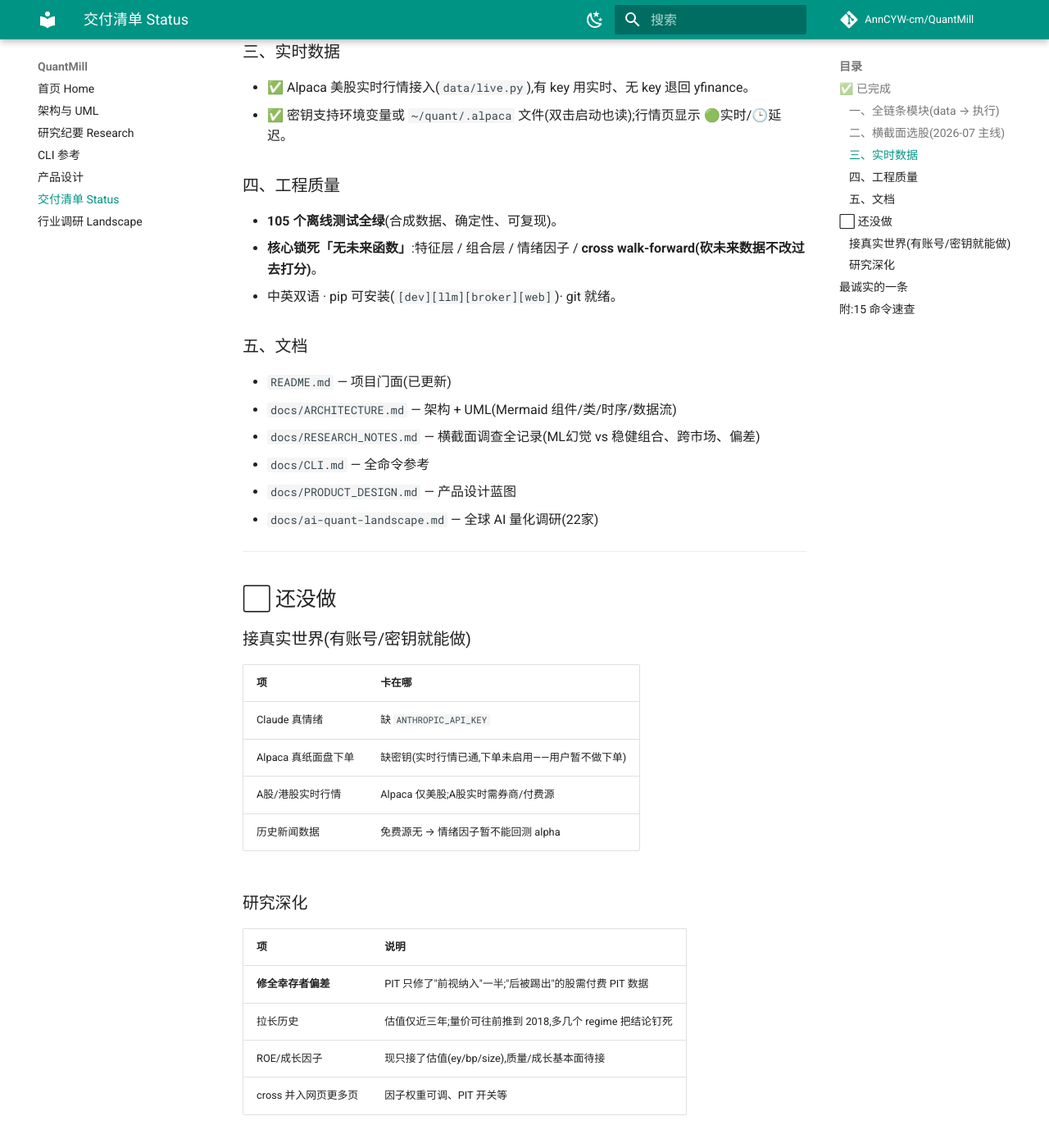
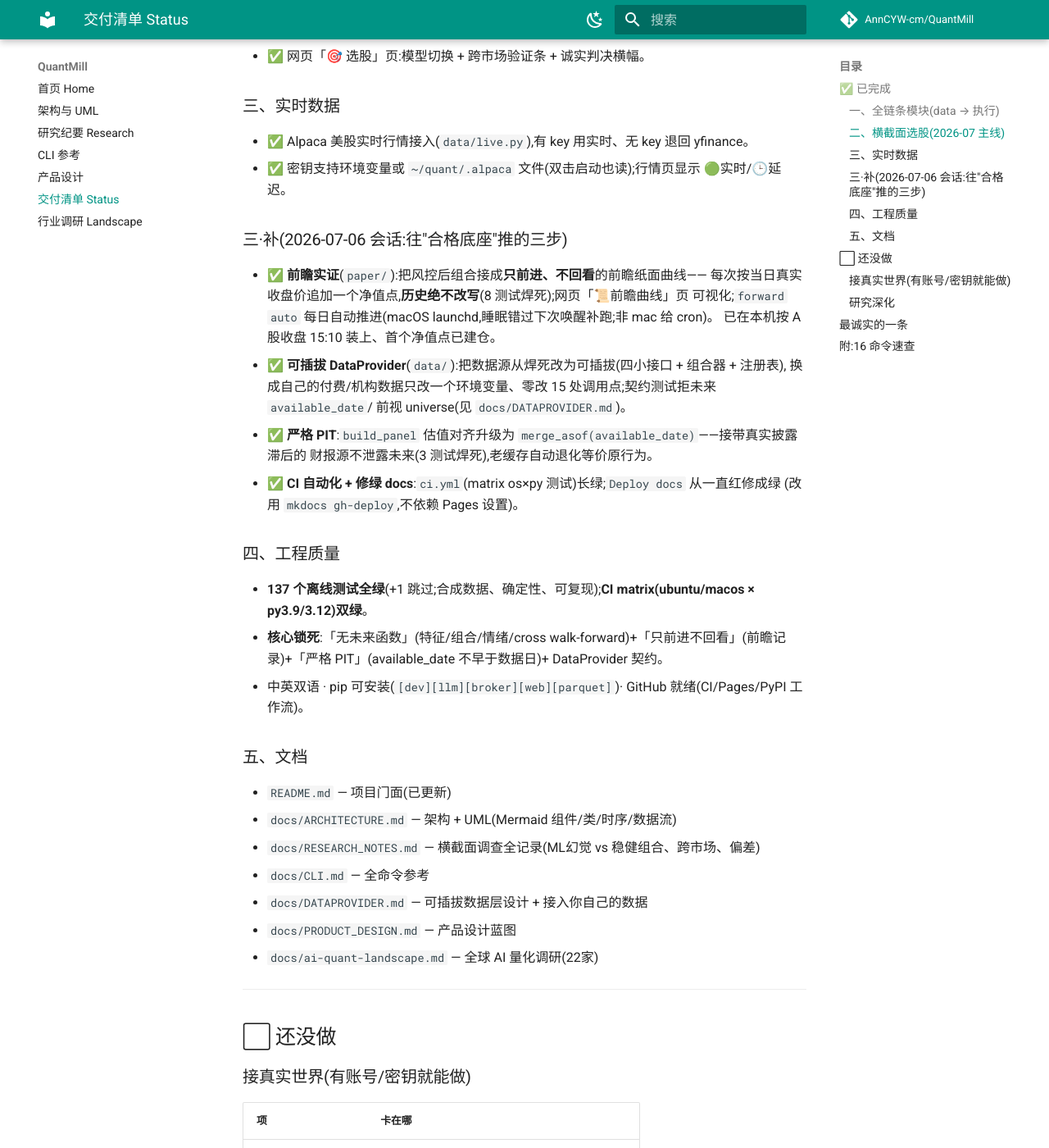
Before and after one commit to AnnCYW-cm/QuantMill, an MkDocs documentation site: the page built from docs/STATUS.md, in a window 1280 px wide and 1400 px high, scrolled down 1219 px. Shown: the whole window at 82% size. Built offline with MkDocs 1.6.1 and Material for MkDocs 9.7.7, drawn with Linux system fonts in a browser that asks for light colours; comment, search, counter and statistics services are not loaded; some of the changed text lies outside the part shown.

Commit message:
docs(status): 记一笔本会话三步 —— 前瞻实证 / 可插拔数据+PIT / CI 修绿
更新交付清单:137 测试、16 命令、15 模块(加 paper)、CI/docs 双绿;
新增「往合格底座推的三步」小节;data 标记可插拔;还没做项按实际进度收敛。

Co-Authored-By: Claude Opus 4.8 (1M context) <noreply@anthropic.com>

```diff
--- a/docs/STATUS.md
+++ b/docs/STATUS.md
@@ -1,6 +1,6 @@
 # quantmill 交付清单 / Status
 
-> 截至 2026-07-05 · 14 层模块 · 43 个 Python 文件 · 105 测试全绿 · 15 个 CLI 命令 · 网页台(8页)· 中英双语 · pip 可安装
+> 截至 2026-07-06 · 15 层模块 · 137 测试全绿(+1 跳过)· 16 个 CLI 命令 · 网页台(8页,含前瞻曲线)· CI/docs 双绿 · 中英双语 · pip 可安装
 
 ---
 
@@ -9,7 +9,7 @@
 ### 一、全链条模块(data → 执行)
 | 层 | 状态 | 要点 |
 |---|---|---|
-| **data** | ✅ | 港/美/A 股,akshare+yfinance 双源回退+缓存;`live.py` **Alpaca 美股实时行情**(纯数据) |
+| **data ★** | ✅ | **可插拔 DataProvider**:四接口(bars/基本面/universe/quotes)+ Chain回退 + Caching + 注册表,一个环境变量换源;`live.py` **Alpaca 美股实时行情**(纯数据) |
 | **factor** | ✅ | 表达式引擎 + 40+ 量价因子 + IC/RankIC 分析 |
 | **model** | ✅ | LightGBM + 时序 CV/walk-forward |
 | **backtest** | ✅ | 单股回测,含成本滑点 |
@@ -18,8 +18,9 @@
 | **portfolio** | ✅ | 等权/topk/逆波动/最小方差 + 收缩协方差 + 波动率目标 + A股制度 |
 | **llm** | ✅ | Claude 情绪 + 词典兜底,严格 PIT |
 | **execution** | ✅ | 纸面账户 + Alpaca 适配器 |
-| **report / web** | ✅ | 信号面板 + 工作台首页 + Flask 网页台(8页) |
-| **workflow** | ✅ | pipeline + cli(15 命令) |
+| **paper ★** | ✅ | **前瞻纸面记录**:只前进不回看的净值曲线 + 每日自动推进(launchd/cron) |
+| **report / web** | ✅ | 信号面板 + 工作台首页 + Flask 网页台(8页,含前瞻曲线) |
+| **workflow** | ✅ | pipeline + cli(16 命令) |
 
 ### 二、横截面选股(2026-07 主线)
 - ✅ 全 CSI300(300只)+ 港股蓝筹(86只)面板,横截面 IC。
@@ -32,16 +33,30 @@
 - ✅ Alpaca 美股实时行情接入(`data/live.py`),有 key 用实时、无 key 退回 yfinance。
 - ✅ 密钥支持环境变量或 `~/quant/.alpaca` 文件(双击启动也读);行情页显示 🟢实时/🕒延迟。
 
+### 三·补(2026-07-06 会话:往"合格底座"推的三步)
+- ✅ **前瞻实证**(`paper/`):把风控后组合接成**只前进、不回看**的前瞻纸面曲线——
+  每次按当日真实收盘价追加一个净值点,**历史绝不改写**(8 测试焊死);网页「📜前瞻曲线」页
+  可视化;`forward auto` 每日自动推进(macOS launchd,睡眠错过下次唤醒补跑;非 mac 给 cron)。
+  已在本机按 A股收盘 15:10 装上、首个净值点已建仓。
+- ✅ **可插拔 DataProvider**(`data/`):把数据源从焊死改为可插拔(四小接口 + 组合器 + 注册表),
+  换成自己的付费/机构数据只改一个环境变量、零改 15 处调用点;契约测试拒未来 `available_date`/
+  前视 universe(见 `docs/DATAPROVIDER.md`)。
+- ✅ **严格 PIT**:`build_panel` 估值对齐升级为 `merge_asof(available_date)`——接带真实披露滞后的
+  财报源不泄露未来(3 测试焊死),老缓存自动退化等价原行为。
+- ✅ **CI 自动化 + 修绿 docs**:`ci.yml`(matrix os×py 测试)长绿;`Deploy docs` 从一直红修成绿
+  (改用 `mkdocs gh-deploy`,不依赖 Pages 设置)。
+
 ### 四、工程质量
-- **105 个离线测试全绿**(合成数据、确定性、可复现)。
-- **核心锁死「无未来函数」**:特征层 / 组合层 / 情绪因子 / **cross walk-forward(砍未来数据不改过去打分)**。
-- 中英双语 · pip 可安装(`[dev][llm][broker][web]`)· git 就绪。
+- **137 个离线测试全绿**(+1 跳过;合成数据、确定性、可复现);**CI matrix(ubuntu/macos × py3.9/3.12)双绿**。
+- **核心锁死**:「无未来函数」(特征/组合/情绪/cross walk-forward)+「只前进不回看」(前瞻记录)+「严格 PIT」(available_date 不早于数据日)+ DataProvider 契约。
+- 中英双语 · pip 可安装(`[dev][llm][broker][web][parquet]`)· GitHub 就绪(CI/Pages/PyPI 工作流)。
 
 ### 五、文档
 - `README.md` — 项目门面(已更新)
 - `docs/ARCHITECTURE.md` — 架构 + UML(Mermaid 组件/类/时序/数据流)
 - `docs/RESEARCH_NOTES.md` — 横截面调查全记录(ML幻觉 vs 稳健组合、跨市场、偏差)
 - `docs/CLI.md` — 全命令参考
+- `docs/DATAPROVIDER.md` — 可插拔数据层设计 + 接入你自己的数据
 - `docs/PRODUCT_DESIGN.md` — 产品设计蓝图
 - `docs/ai-quant-landscape.md` — 全球 AI 量化调研(22家)
 
@@ -60,10 +75,10 @@
 ### 研究深化
 | 项 | 说明 |
 |---|---|
-| **修全幸存者偏差** | PIT 只修了"前视纳入"一半;"后被踢出"的股需付费 PIT 数据 |
+| **修全幸存者偏差** | PIT 只修了"前视纳入"一半;"后被踢出"的股需付费成分史。**数据层已可插拔**,接了付费源就能补(hk/us 亦然) |
+| 真实前瞻曲线 | `forward` 已挂上每日自动推进,但真正可信要**积累几个月**前瞻净值——时间问题,非代码 |
 | 拉长历史 | 估值仅近三年;量价可往前推到 2018,多几个 regime 把结论钉死 |
 | ROE/成长因子 | 现只接了估值(ey/bp/size),质量/成长基本面待接 |
-| cross 并入网页更多页 | 因子权重可调、PIT 开关等 |
 
 ---
 
@@ -73,6 +88,6 @@
 
 ---
 
-## 附:15 命令速查
-`scan · validate · analyze · factors · portfolio · news · paper · cross · risk · experiment · niche · textfactor · web · home · docs-pdf`
+## 附:16 命令速查
+`scan · validate · analyze · factors · portfolio · news · paper · cross · risk · experiment · niche · textfactor · forward · web · home · docs-pdf`
 （详见 `docs/CLI.md`）
```
